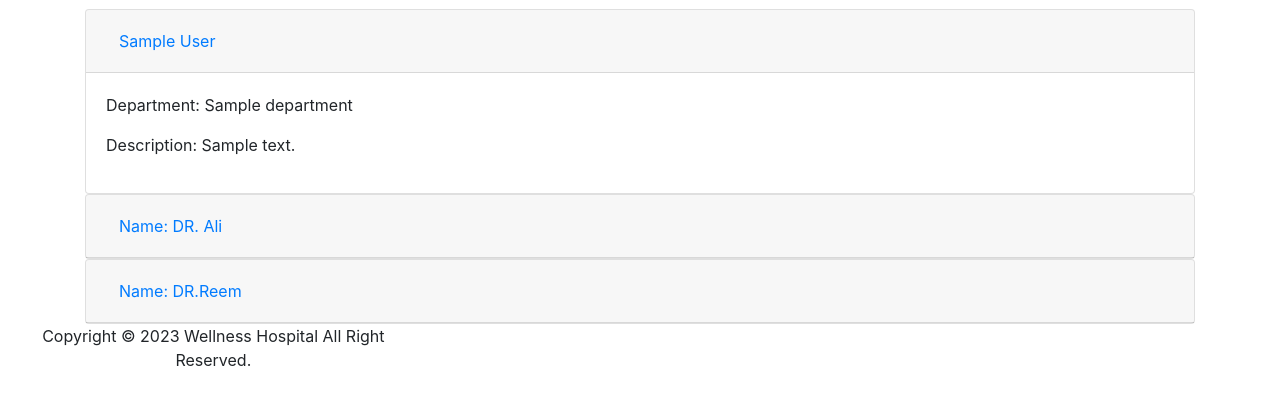
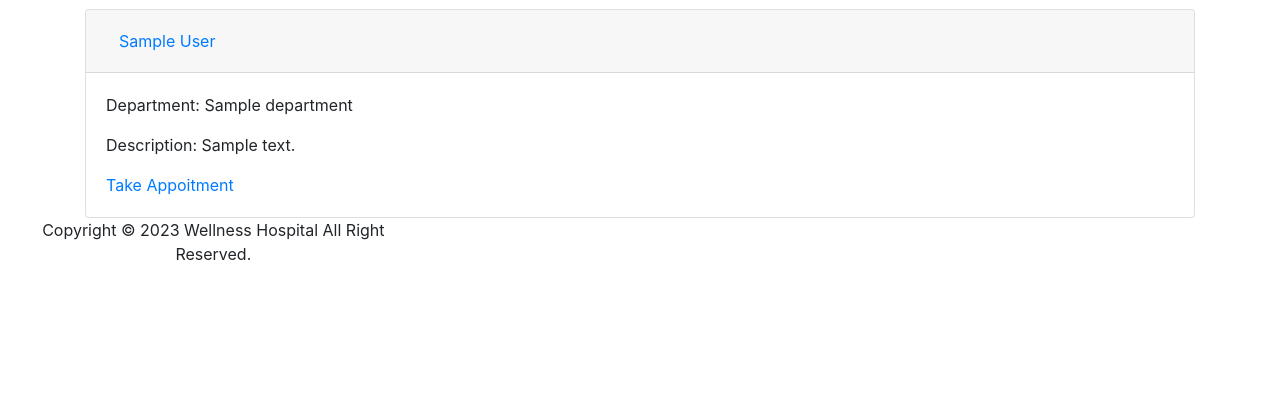
Before and after one commit to fatimaA20/HealthCare-website, a Django app: page /doctors/1 in a window 1280 px wide. Shown: the part 273-678 px from the top of the page. Run offline with Django 4.2, Linux system fonts and the light colour scheme; tables that the repository leaves empty hold one stand-in row (values such as "Sample post"); some libraries are stand-ins or nearby versions.

Commit message:
final touch

```diff
--- a/main_app/templates/base.html
+++ b/main_app/templates/base.html
@@ -42,7 +42,7 @@ font-family: 'Josefin Sans', sans-serif;
         <div class="container-fluid">
           <!-- logo size -->
           <a class="navbar-brand" href="{% url 'home'%}" >
-            <img src="https://i.ibb.co/YdTBsYx/DR-Roberts-Health-Clinic-1-removebg-preview-1.png" width="200" height="200">
+            <img src="https://i.ibb.co/rZ4X2PV/Blue-white-and-green-Medical-care-logo-removebg-preview.png" width="200" height="200">
           </a>
           <!-- navbar content -->
 
--- a/main_app/templates/main_app/doctor_detail.html
+++ b/main_app/templates/main_app/doctor_detail.html
@@ -16,7 +16,11 @@
     <div id="collapseOne" class="collapse show" aria-labelledby="headingOne" data-parent="#accordionExample">
       <div class="card-body">
         <p>Department: {{doctor.department}}</p>
+
         <p>Description: {{doctor.description}}</p>
+
+        <a href="{% url 'appointments_create' doctor.department.id  doctor.id %}"> Take Appoitment</a>
+
       </div>
       {% if user.user_role  == 'admin' %}
       <div class="card-action">
@@ -27,34 +31,5 @@
     </div>
   </div>
 
-  <div class="card">
-    <div class="card-header" id="headingTwo">
-      <h2 class="mb-0">
-        <button class="btn btn-link collapsed" type="button" data-toggle="collapse" data-target="#collapseTwo" aria-expanded="false" aria-controls="collapseTwo">
-          Name: DR. Ali
-        </button>
-      </h2>
-    </div>
-    <div id="collapseTwo" class="collapse" aria-labelledby="headingTwo" data-parent="#accordionExample">
-      <div class="card-body">
-        Anim pariatur cliche reprehenderit, enim eiusmod high life accusamus terry richardson ad squid. 3 wolf moon officia aute, non cupidatat skateboard dolor brunch. Food truck quinoa nesciunt laborum eiusmod. Brunch 3 wolf moon tempor, sunt aliqua put a bird on it squid single-origin coffee nulla assumenda shoreditch et. Nihil anim keffiyeh helvetica, craft beer labore wes anderson cred nesciunt sapiente ea proident. Ad vegan excepteur butcher vice lomo. Leggings occaecat craft beer farm-to-table, raw denim aesthetic synth nesciunt you probably haven't heard of them accusamus labore sustainable VHS.
-      </div>
-    </div>
-  </div>
-  <div class="card">
-    <div class="card-header" id="headingThree">
-      <h2 class="mb-0">
-        <button class="btn btn-link collapsed" type="button" data-toggle="collapse" data-target="#collapseThree" aria-expanded="false" aria-controls="collapseThree">
-          Name: DR.Reem
-        </button>
-      </h2>
-    </div>
-    <div id="collapseThree" class="collapse" aria-labelledby="headingThree" data-parent="#accordionExample">
-      <div class="card-body">
-        Anim pariatur cliche reprehenderit, enim eiusmod high life accusamus terry richardson ad squid. 3 wolf moon officia aute, non cupidatat skateboard dolor brunch. Food truck quinoa nesciunt laborum eiusmod. Brunch 3 wolf moon tempor, sunt aliqua put a bird on it squid single-origin coffee nulla assumenda shoreditch et. Nihil anim keffiyeh helvetica, craft beer labore wes anderson cred nesciunt sapiente ea proident. Ad vegan excepteur butcher vice lomo. Leggings occaecat craft beer farm-to-table, raw denim aesthetic synth nesciunt you probably haven't heard of them accusamus labore sustainable VHS.
-      </div>
-    </div>
-  </div>
-</div>
 
 {% endblock  %}
```
Also changed, not shown: main_app/templates/registration/profile.html (+3 -1 lines), main_app/static/images/department/Blue__white_and_green_Medical_care_logo-removebg-preview.png (added), main_app/static/images/department/white_blue_black_modern_medical_a4_document.png (added).
